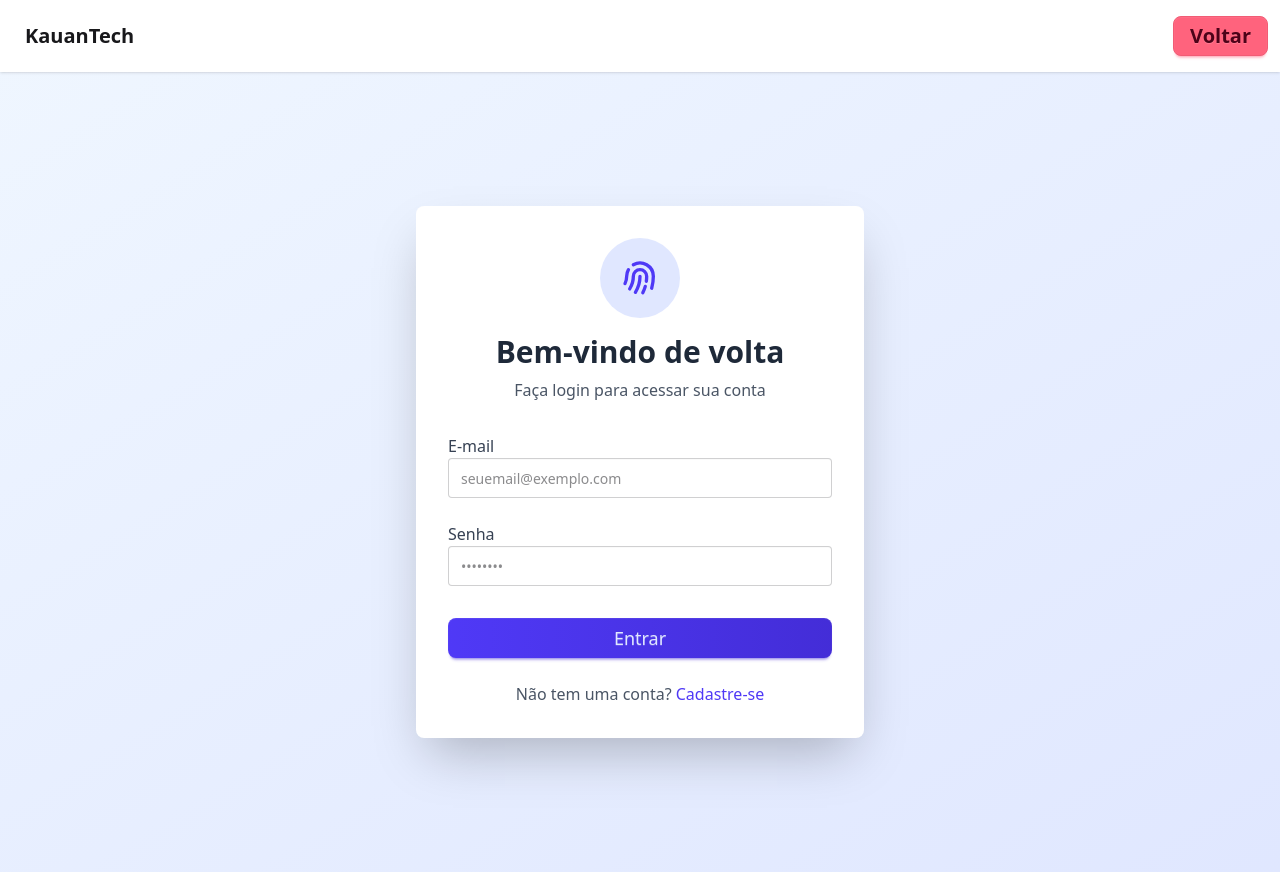
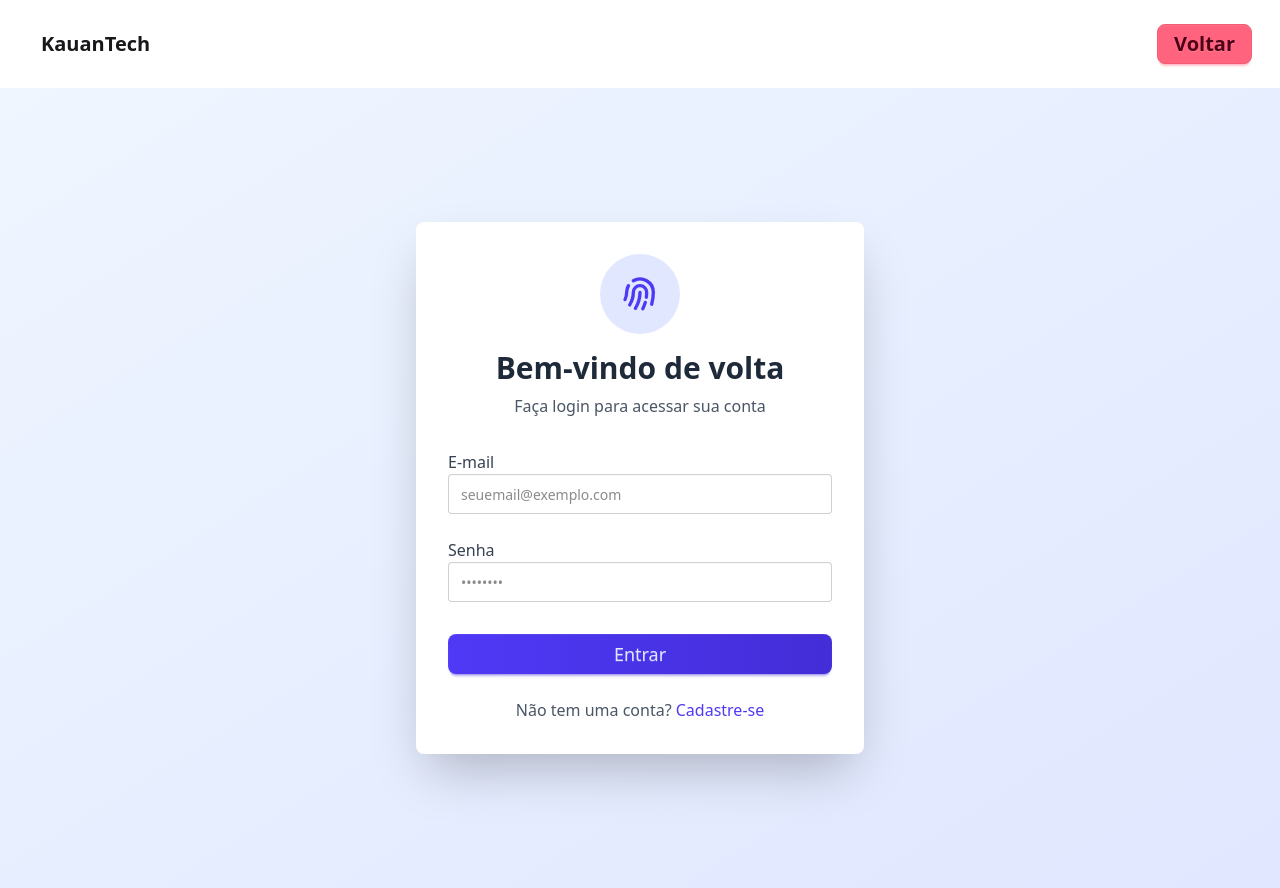
Before and after one commit to Dev-Souza/kauanTech_front, a React (Vite) app: page /login in a window 1280 px wide. Built offline with nearby package versions, Linux system fonts and the light colour scheme.

Commit message:
fix: size header pattern

```diff
--- a/src/components/headers/HeaderPatternComponent.jsx
+++ b/src/components/headers/HeaderPatternComponent.jsx
@@ -2,7 +2,8 @@ import { Link } from "react-router-dom";
 
 export default function HeaderPatternComponent(props) {
     return (
-        <div className="navbar bg-base-100 shadow-sm w-full">
+        <div className="bg-base-100 shadow-sm w-full">
+            <div className="max-w-7xl mx-auto flex items-center justify-between px-6 py-4">
                 <div className="flex-1">
                     <span className="btn btn-ghost text-xl">KauanTech</span>
                 </div>
@@ -12,5 +13,6 @@ export default function HeaderPatternComponent(props) {
                     </ul>
                 </div>
             </div>
+        </div>
     );
 }
```
Lines whose indentation alone changed are shown as unchanged.
